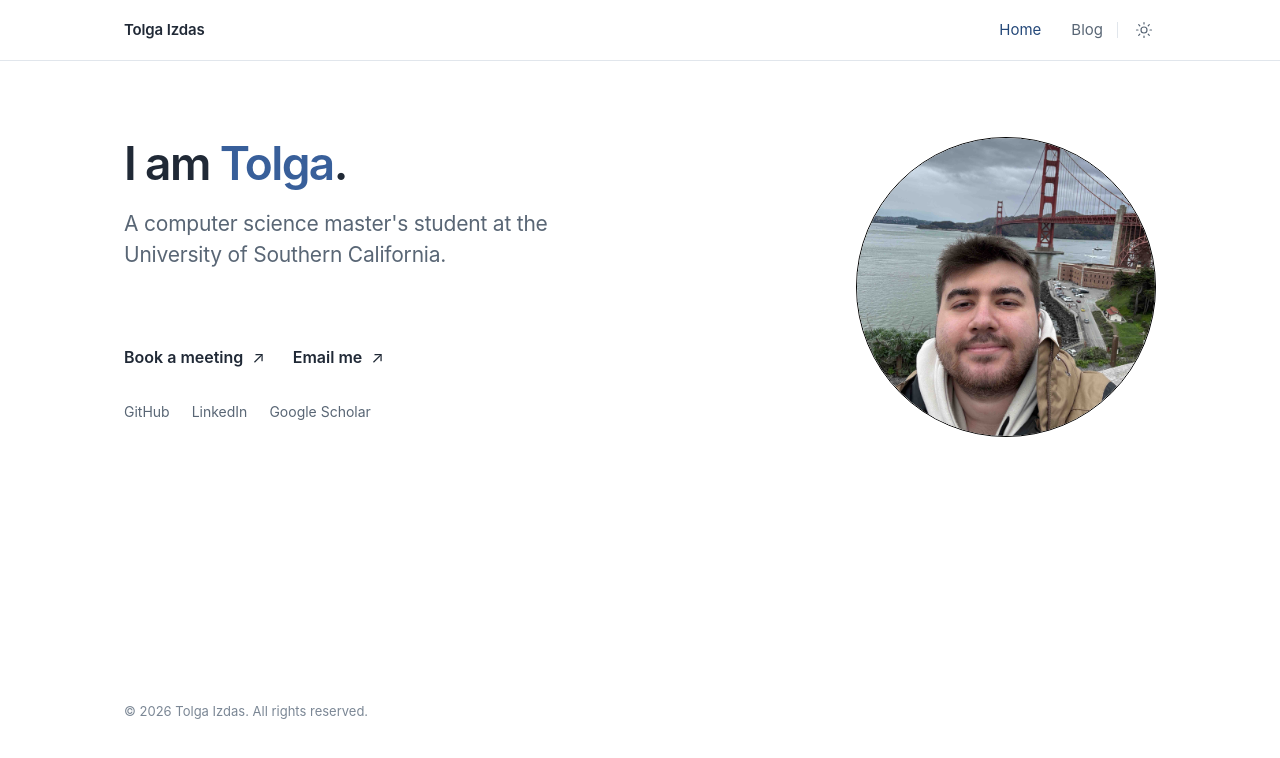
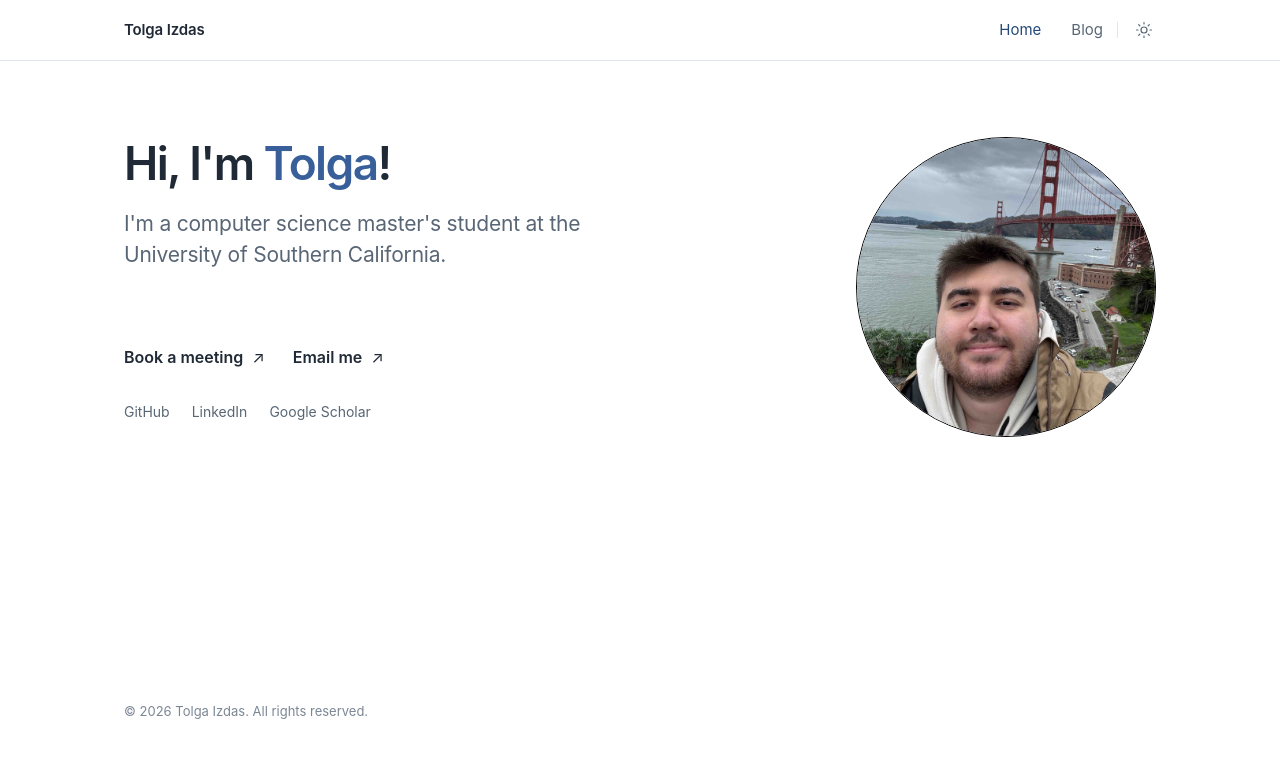
Before and after one commit to tolgaizdas/personal-website, a Next.js app: page / in a window 1280 px wide. Shown: the top 758 px of the page. Built offline with nearby package versions, Linux system fonts and the light colour scheme.

Commit message:
Personalize homepage introduction copy

```diff
--- a/src/components/layout/Introduction.jsx
+++ b/src/components/layout/Introduction.jsx
@@ -1,15 +1,13 @@
 import Image from "next/image";
 
 const Introduction = ({ information }) => {
-  const firstName = information.name.split(" ")[0];
-
   return (
     <section className="home-intro" aria-labelledby="intro-title">
       <div className="home-intro-content">
-        <h1 id="intro-title">I am <em>{firstName}</em>.</h1>
+        <h1 id="intro-title">Hi, I&apos;m <em>Tolga</em>!</h1>
         <p className="home-deck">
-          A computer science master&apos;s student at the University of Southern
-          California.
+          I&apos;m a computer science master&apos;s student at the University of
+          Southern California.
         </p>
 
         <div className="home-actions" aria-label="Get in touch">
```
